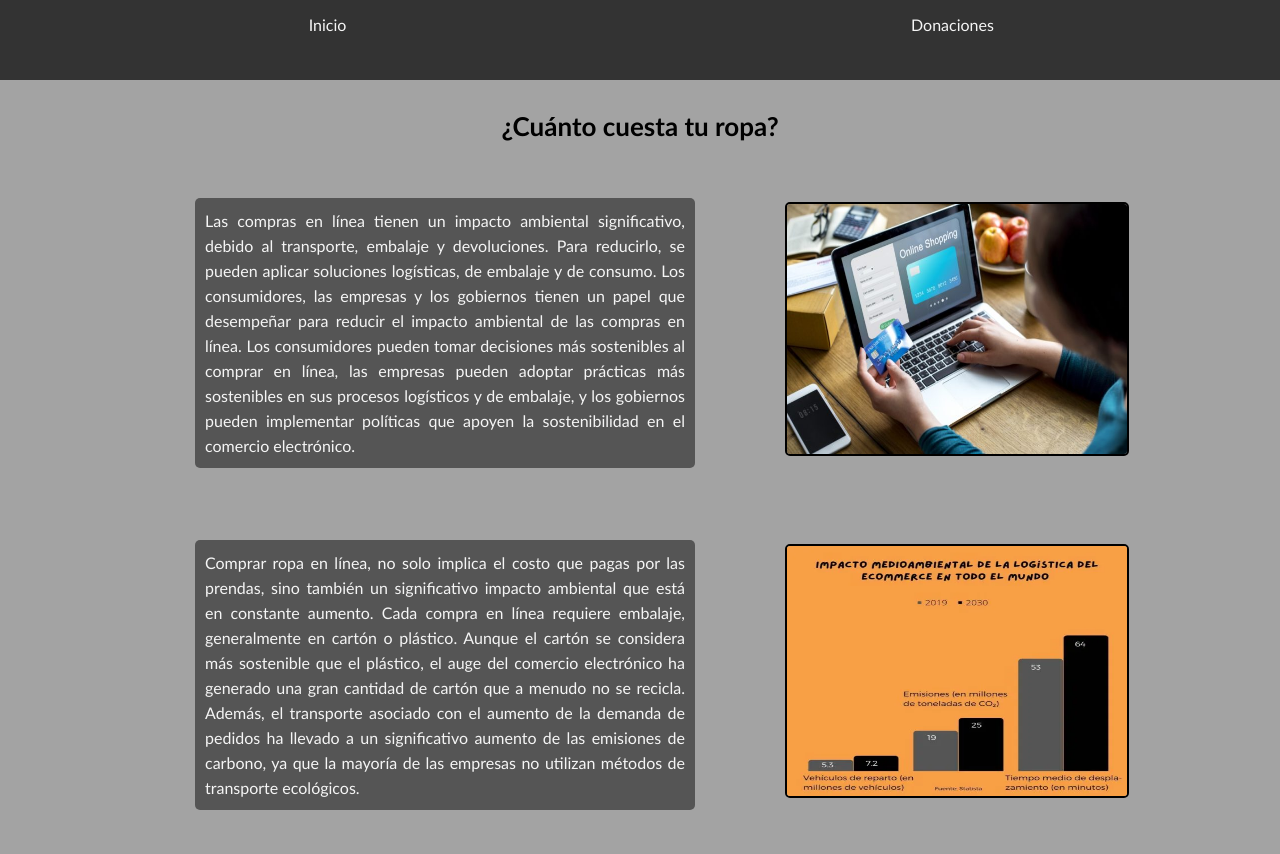
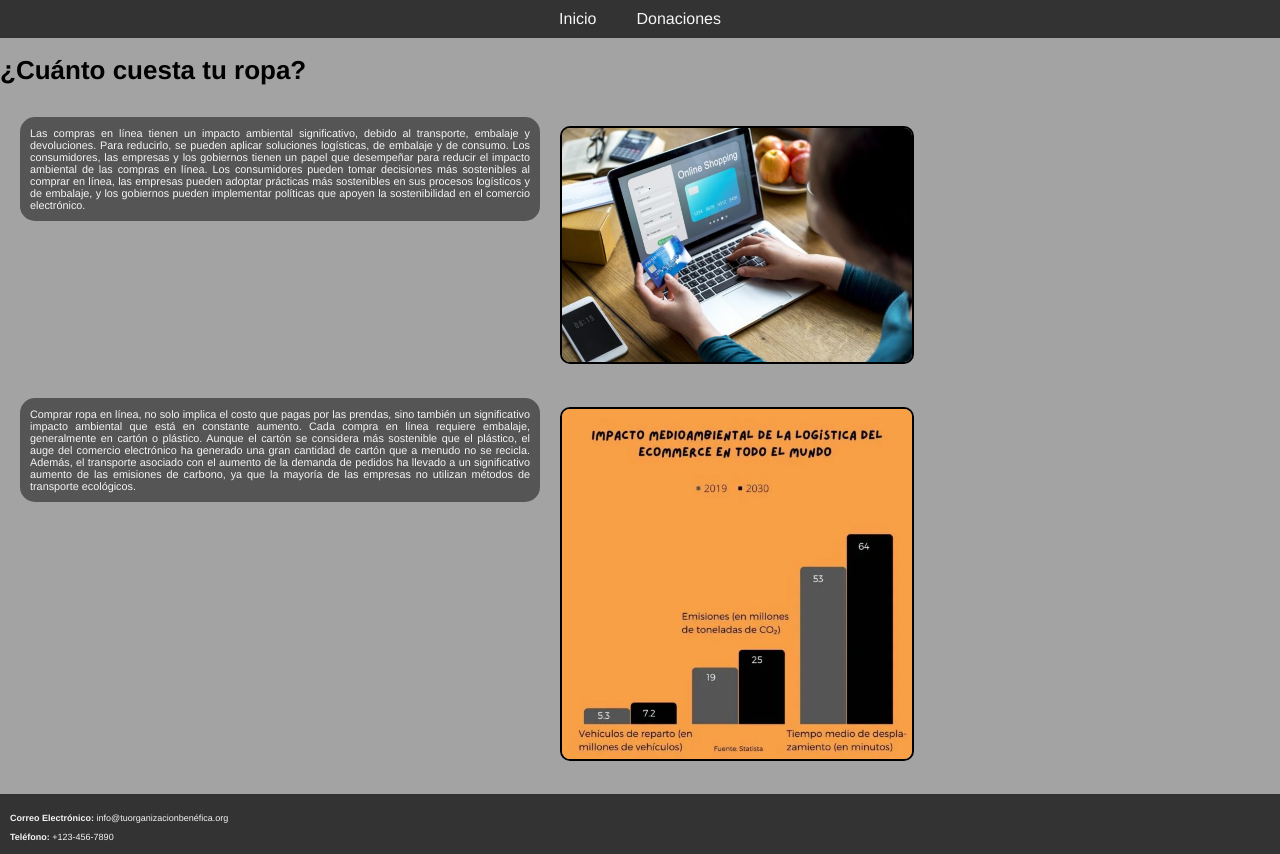
Before and after one commit to SermosmaDotLag/evaluacion_inicial, a plain HTML site: page index.html in a window 1280 px wide. Shown: the top 854 px of the page. Drawn offline with Linux system fonts and the light colour scheme.

Commit message:
puesto el link para porcentaje

```diff
--- a/index.html
+++ b/index.html
@@ -4,7 +4,7 @@
     <head>
         <meta charset="UTF-8">
         <link rel="stylesheet" href="style.css"> <!-- Enlace a una hoja de estilos externa llamada "style.css" -->
-        <link rel="stylesheet" href="style_ordenado.css">
+        <link rel="stylesheet" href="style_porcentaje.css">
         <meta name="viewport" content="width=device-width, initial-scale=1.0">
         <title>Compra Online</title> <!-- Título de la página web -->
     </head>
```
